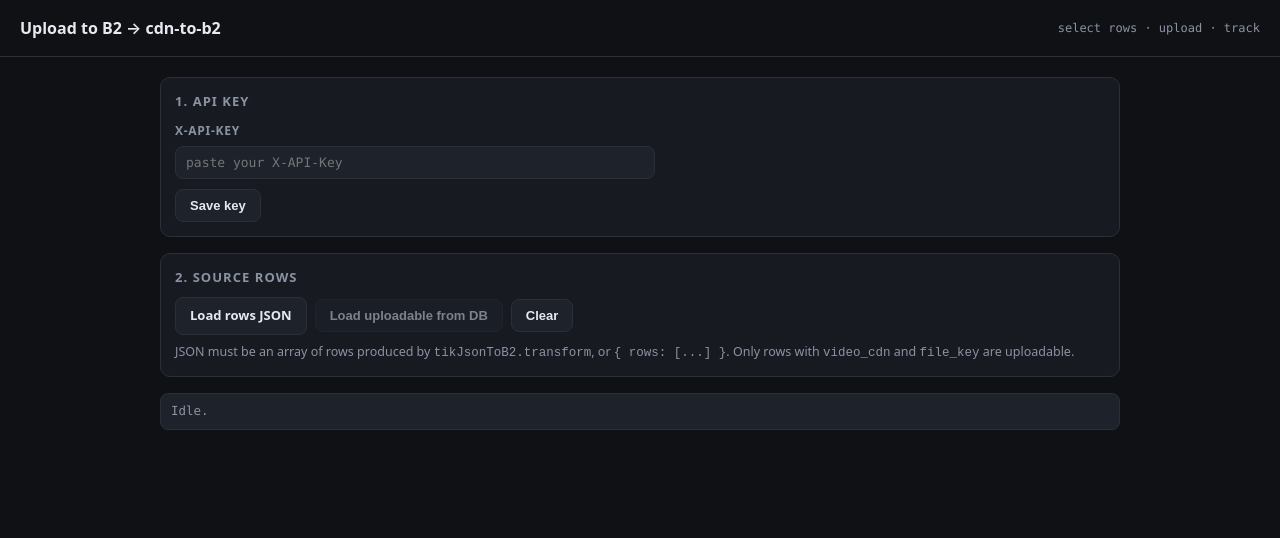
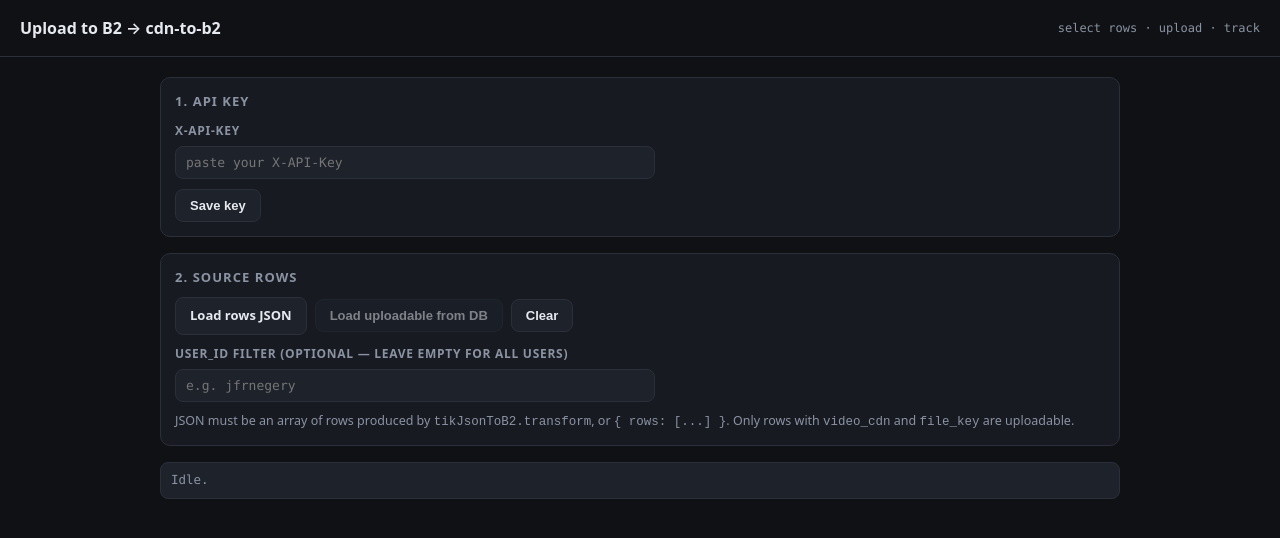
Before and after one commit to jafer-k/b2_cloud, a website: page public/uploadToB2Key.html in a window 1280 px wide. Drawn offline with Linux system fonts and the light colour scheme.

Commit message:
Update uploadToB2Key.html

```diff
--- a/public/uploadToB2Key.html
+++ b/public/uploadToB2Key.html
@@ -73,6 +73,10 @@
       </label>
       <button id="btnLoadFromDb" class="secondary">Load uploadable from DB</button>
       <button id="btnClear" class="secondary">Clear</button>
+    </div>
+    <div class="field" style="margin-top:10px;">
+      <label for="dbUserId">user_id filter (optional — leave empty for all users)</label>
+      <input id="dbUserId" type="text" placeholder="e.g. jfrnegery">
     </div>
     <div class="muted" style="margin-top:8px;">
       JSON must be an array of rows produced by <code>tikJsonToB2.transform</code>,
```
